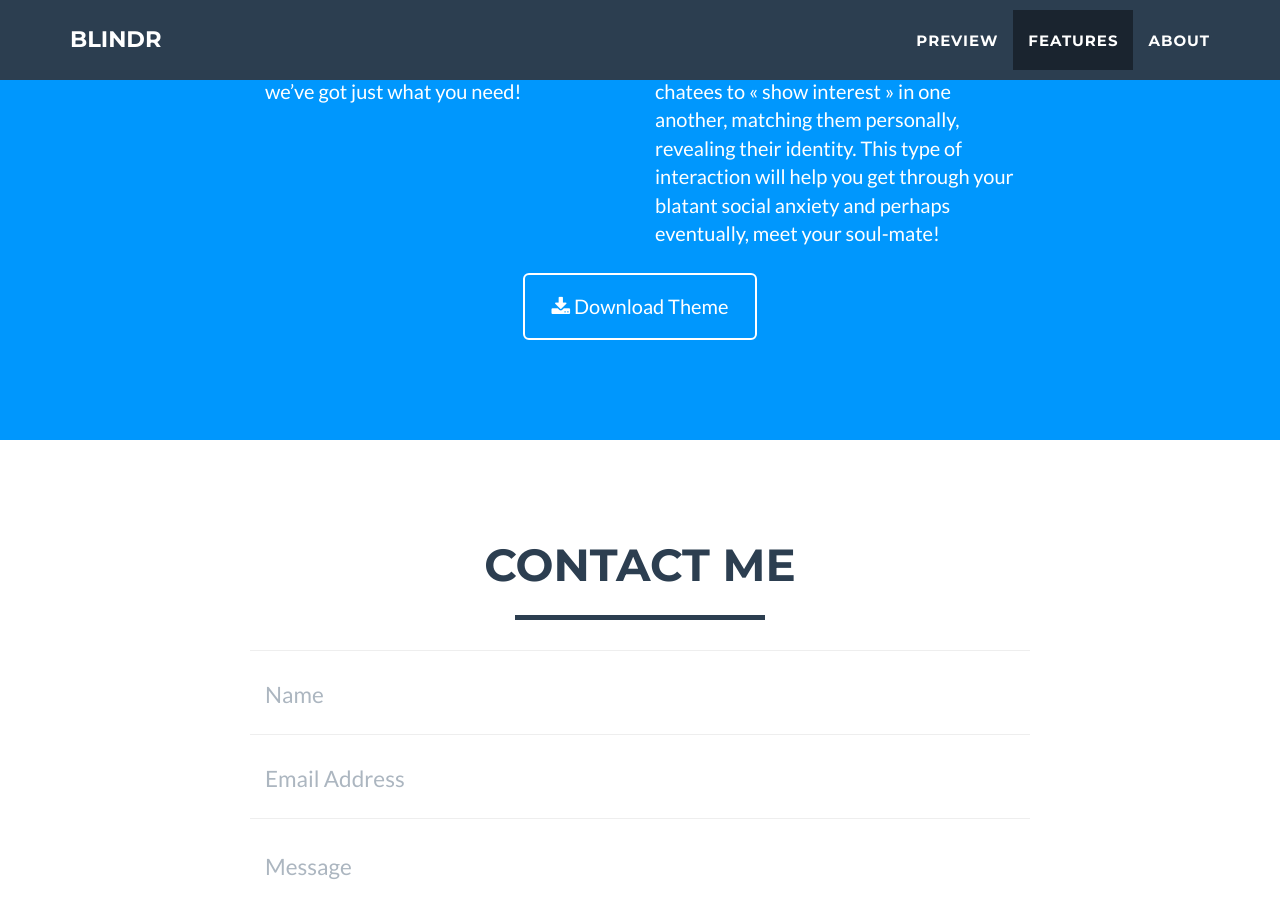
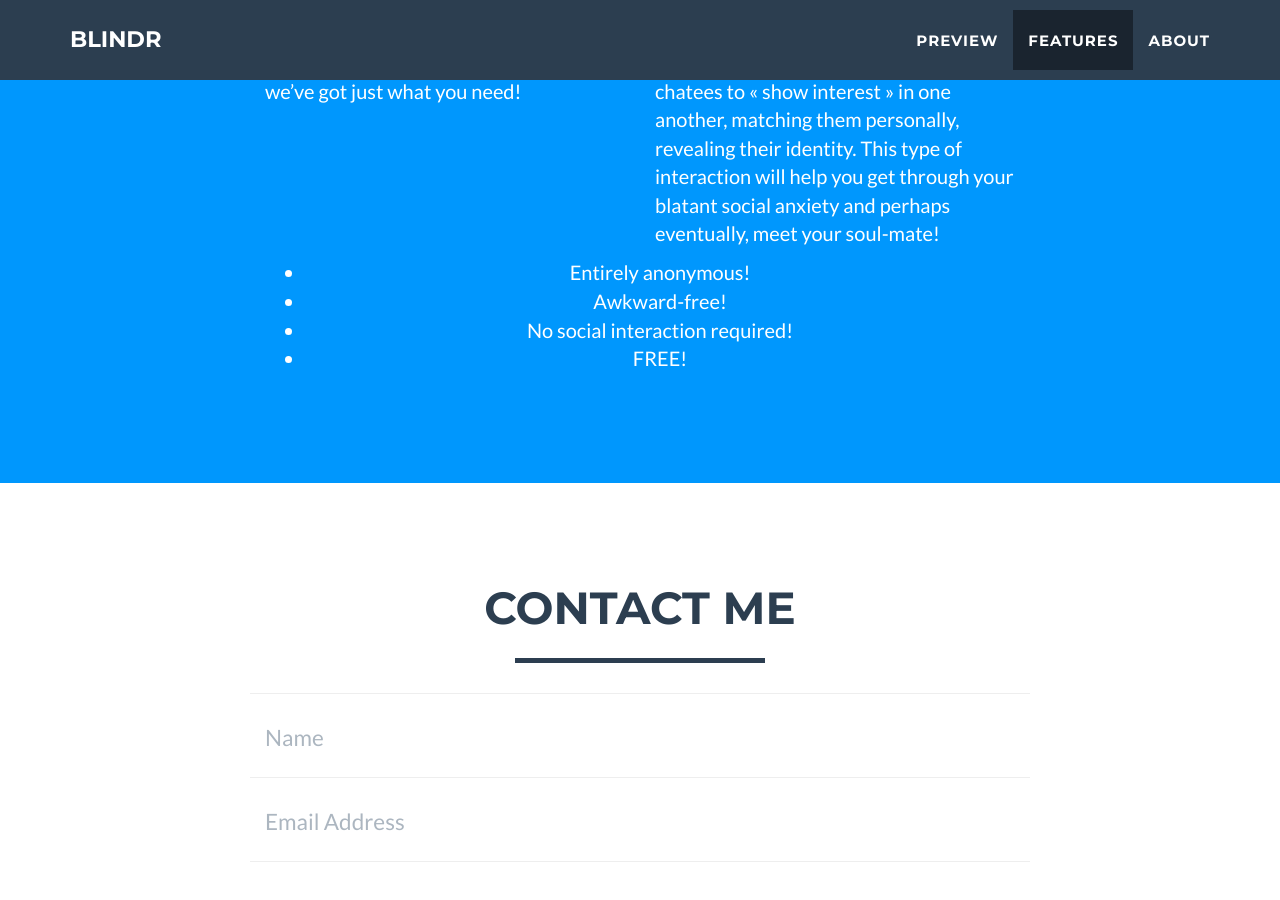
Before and after one commit to theblindr/blindr, a Jekyll site: the page built from index.html, in a window 1280 px wide and 900 px high, scrolled down 1905 px. Built offline with Jekyll 4.4.1, drawn with Linux system fonts in a browser that asks for light colours.

Commit message:
Add features

```diff
--- a/_includes/about.html
+++ b/_includes/about.html
@@ -14,10 +14,13 @@
                 <div class="col-lg-4">
                     <p>Introducing blindr, the geolocation-based, anonymous meetup app! blindr drops you in a chatroom populated with the brightest folks in town, while remaining anonymous! blindr allows chatees to « show interest » in one another, matching them personally, revealing their identity. This type of interaction will help you get through your blatant social anxiety and perhaps eventually, meet your soul-mate!</p>
                 </div>
-                <div class="col-lg-8 col-lg-offset-2 text-center">
-                    <a href="#" class="btn btn-lg btn-outline">
-                        <i class="fa fa-download"></i> Download Theme
-                    </a>
+                <div class="col-lg-8 col-lg-offset-2 text-center" style="font-size:20px">
+                  <ul>
+                    <li>Entirely anonymous!</li>
+                    <li>Awkward-free!</li>
+                    <li>No social interaction required!</li>
+                    <li>FREE!</li>
+                  </ul>
                 </div>
             </div>
         </div>
```
